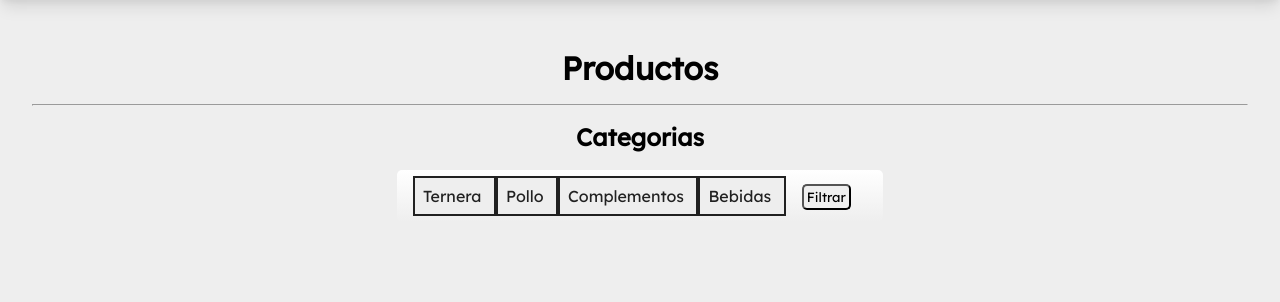
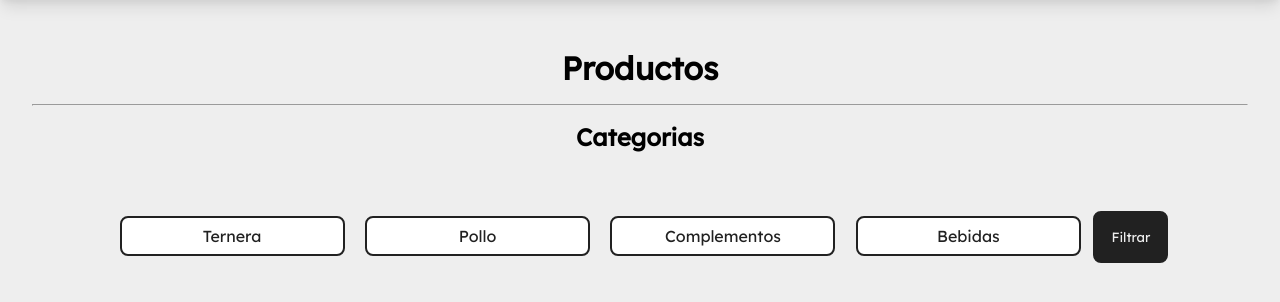
Before and after one commit to soynoov/project-kb, a PHP site: page /pages/menu.php in a window 1280 px wide. Shown: the part 88-390 px from the top of the page. Run offline with PHP 8.4, Linux system fonts and the light colour scheme; data that the repository does not hold is empty.

Commit message:
Update style.css

```diff
--- a/style.css
+++ b/style.css
@@ -20,7 +20,7 @@ body {
     height: 100vh;
 }
 
-form {
+/* form {
     display: flex;
     flex-direction: column;
     background: linear-gradient(#fff, var(--white));
@@ -34,7 +34,7 @@ input {
     padding: 0.2rem;
     border-radius: 5px;
     text-align: center;
-}
+} */
 
 p,
 a {
@@ -181,23 +181,42 @@ a {
     width: 1px;
 }
 
-.menu main form {
+/* .menu main form {
     display: inline;
+} */
+
+/* Filter */
+#filter {
+    background: var(--white);
+    padding: 1.5rem;
+    margin: 2rem;
 }
 
-/* Filter */
 #filter label {
-    padding: .5rem;
+    display: inline-block;
+    padding: .5rem 1rem;
+    margin: .5rem;
     border: solid 2px var(--dark);
     color: var(--dark);
-    background-color: var(--white);
+    background-color: var(--light);
+    border-radius: .5rem;
+    width: 5cm;
 }
 
 #filter label:has(input[type="radio"]:checked) {
-    border-color: var(--main-color);
+    border: solid 3px var(--main-color);
     color: var(--main-color);
+    font-weight: bold;
 }
 
 #filter input[type="radio"] {
     display: none;
 }
+
+#filter input[type="submit"] {
+    padding: 1rem;
+    border-radius: .5rem;
+    background-color: var(--dark);
+    border: solid 2px var(--dark);
+    color: var(--white);
+}
```
